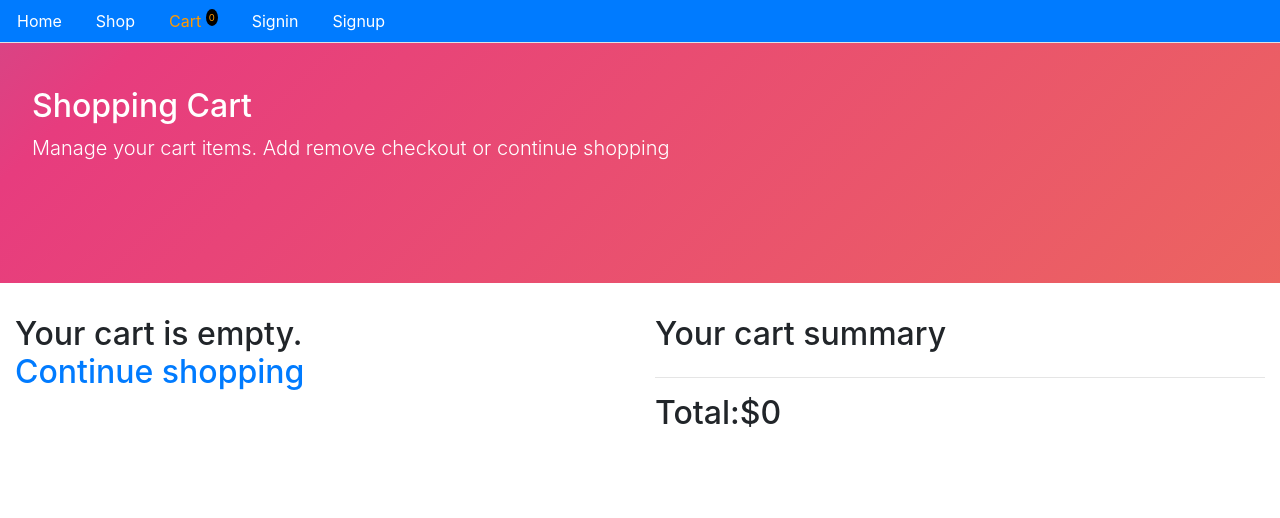
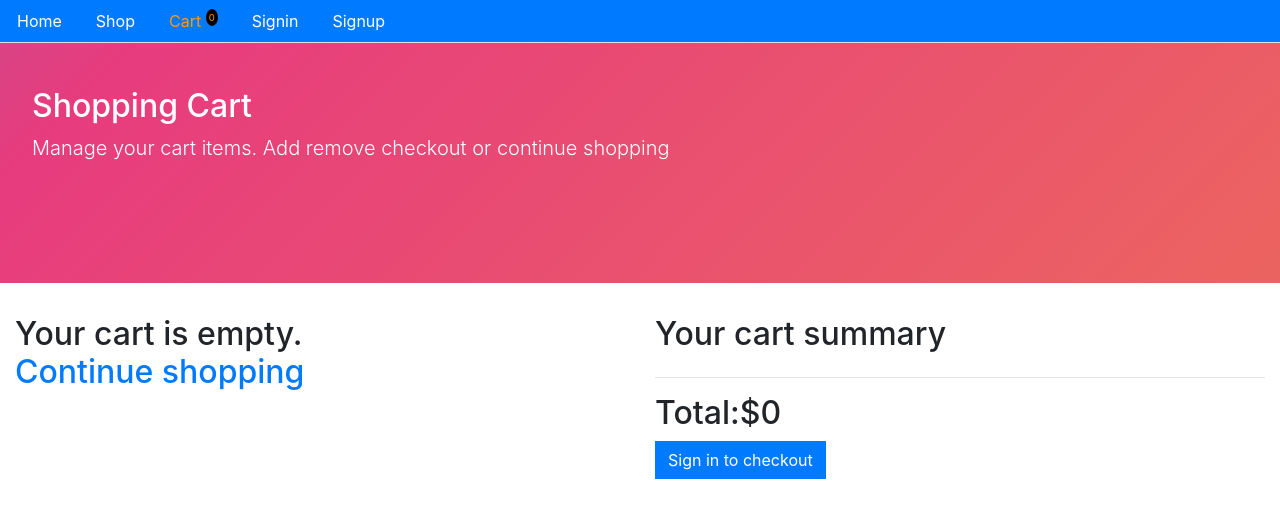
Before and after one commit to KTran-Tech/eCommerce, a React (Create React App) app in the folder front-end/: page /cart in a window 1280 px wide. Shown: the top 518 px of the page. Built offline with nearby package versions, Linux system fonts and the light colour scheme.

Commit message:
Polishing

```diff
--- a/front-end/src/components/core/Checkout.js
+++ b/front-end/src/components/core/Checkout.js
@@ -1,13 +1,11 @@
-import React, { useState, useEffect } from 'react';
-import Layout from './Layout';
-import { getProducts } from '../../actions/core/apiCore';
-import Card from './Card';
-import Search from './Search';
+import React from 'react';
+import { isAuthenticated } from '../../actions/auth/index';
+import { Link } from 'react-router-dom';
 
 //products array sent through as props
 const Checkout = ({ products }) => {
   const getTotal = () => {
-    console.log(products)
+    //'products' is an array of products
     return products.reduce((accumulator, nextValue) => {
       /*Starting out 'currentValue' is 0, nextValue is the first product item
       in the array passed in. And so we get its total 'count' * 'price'. Then we add +
@@ -17,9 +15,20 @@ const Checkout = ({ products }) => {
     }, 0);
   };
 
+  const showCheckout = () => {
+    return isAuthenticated() ? (
+      <button className='btn btn-success'>Checkout</button>
+    ) : (
+      <Link to='/signin'>
+        <button className='btn btn-primary'>Sign in to checkout</button>
+      </Link>
+    );
+  };
+
   return (
     <div>
       <h2>Total:${getTotal()}</h2>
+      {showCheckout()}
     </div>
   );
 };
```
